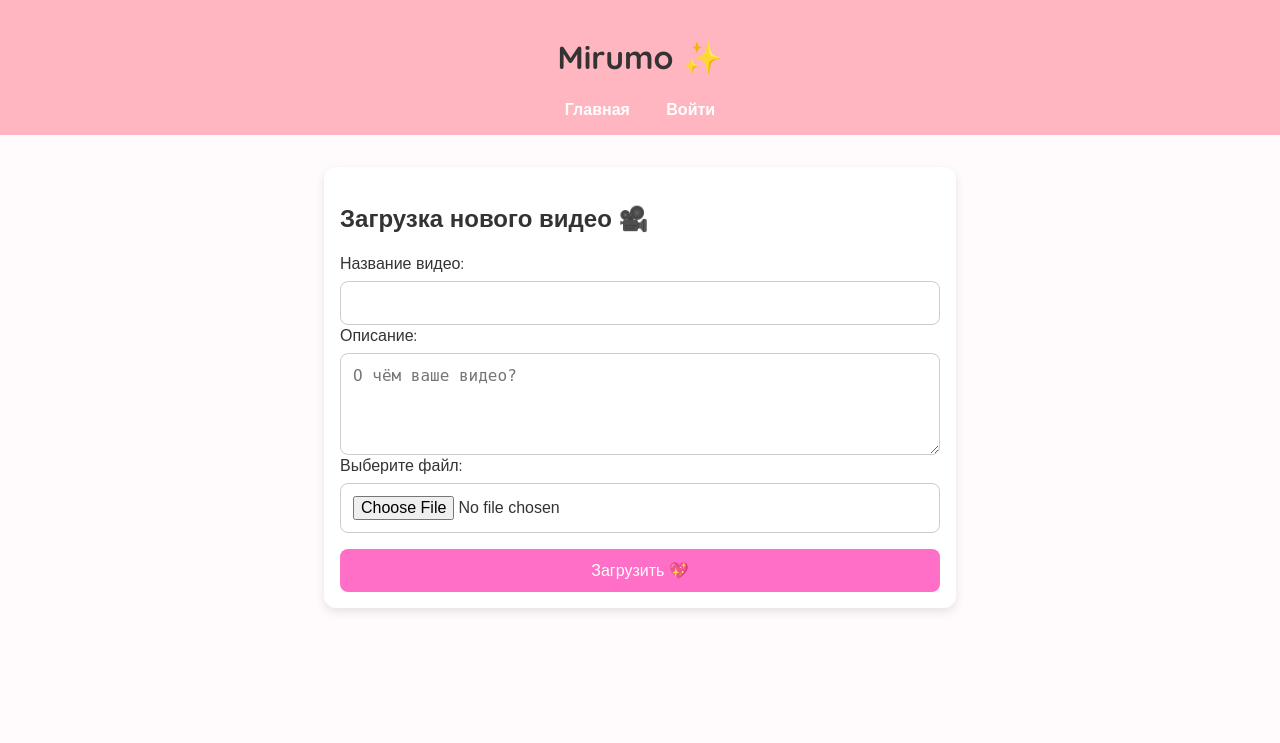
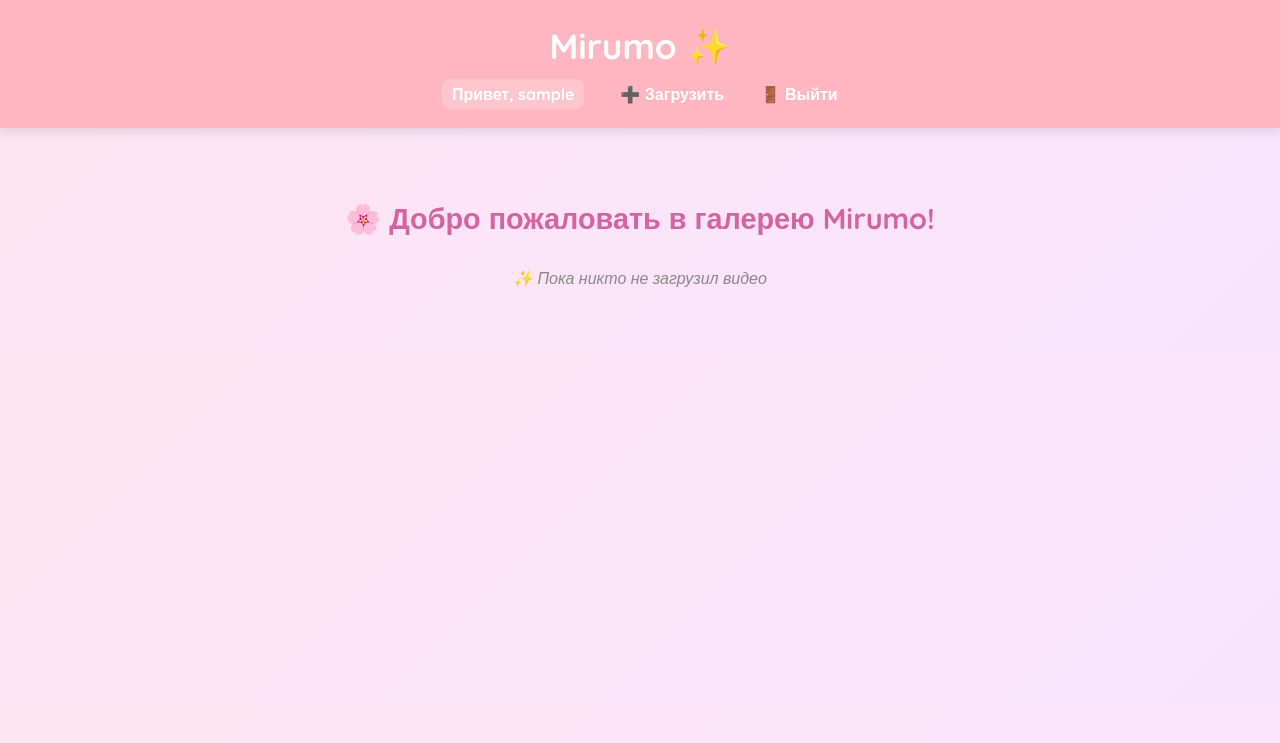
Before and after one commit to bagas1502/Mirumo, a Flask app: page / in a window 1280 px wide. Shown: the top 743 px of the page. Run offline with Flask 3, Linux system fonts and the light colour scheme; the visitor is signed in with stand-in values (Sample User, id 1); data that the repository does not hold is empty.

Commit message:
Добавлен CSS и подключён стиль

```diff
--- a/app.py
+++ b/app.py
@@ -17,7 +17,11 @@ from flask import render_template
 
 @app.route('/')
 def index():
-    return render_template("index.html")
+    conn = sqlite3.connect("database.db")
+    videos = conn.execute("SELECT * FROM videos").fetchall()
+    conn.close()
+    user = session['user'] if 'user' in session else None
+    return render_template("index.html", videos=videos, user=user)
 
 # Регистрация
 @app.route('/register', methods=['GET', 'POST'])
--- a/static/style.css
+++ b/static/style.css
@@ -2,94 +2,99 @@ body {
   font-family: 'Quicksand', sans-serif;
   margin: 0;
   padding: 0;
-  background: #fffafc;
+  background: linear-gradient(135deg, #ffe5f0, #f8e4ff);
   color: #333;
 }
 
 header {
   background: #ffb6c1;
+  padding: 1.5rem;
+  text-align: center;
+  box-shadow: 0 4px 10px rgba(0,0,0,0.1);
+}
+
+header h1 {
+  margin: 0;
+  font-size: 2.2rem;
+  color: white;
+}
+
+nav {
+  margin-top: 1rem;
+}
+
+nav a, .user {
+  margin: 0 1rem;
+  color: white;
+  text-decoration: none;
+  font-weight: bold;
+  font-size: 1rem;
+}
+
+.user {
+  background: rgba(255, 255, 255, 0.2);
+  padding: 0.3rem 0.6rem;
+  border-radius: 8px;
+}
+
+main {
+  max-width: 900px;
+  margin: 2rem auto;
   padding: 1rem;
   text-align: center;
 }
 
-nav {
-  margin-top: 0.5rem;
+.video-gallery h2 {
+  font-size: 1.8rem;
+  color: #d364a0;
+  margin-bottom: 1.5rem;
 }
 
-nav a {
-  margin: 0 1rem;
-  color: #fff;
-  text-decoration: none;
-  font-weight: bold;
+.videos {
+  display: flex;
+  flex-wrap: wrap;
+  justify-content: center;
+  gap: 1.5rem;
 }
 
-.upload-container {
-  max-width: 600px;
-  margin: 2rem auto;
+.video-card {
+  background: #fff;
+  border-radius: 12px;
+  box-shadow: 0 4px 15px rgba(0,0,0,0.1);
   padding: 1rem;
-  background: #fff;
-  box-shadow: 0 4px 10px rgba(0, 0, 0, 0.1);
-  border-radius: 12px;
+  width: 280px;
 }
 
-form {
-  display: flex;
-  flex-direction: column;
+.video-card video {
+  width: 100%;
+  border-radius: 8px;
+  margin-bottom: 0.5rem;
 }
 
-input[type="text"],
-textarea,
-input[type="file"],
-button {
-  margin-top: 0.5rem;
-  padding: 0.75rem;
-  border-radius: 8px;
-  border: 1px solid #ccc;
-  font-size: 1rem;
+.video-card h3 {
+  margin: 0.2rem 0;
+  font-size: 1.1rem;
+  color: #8e3b83;
 }
 
-button {
-  background-color: #ff6ec7;
-  color: white;
-  border: none;
-  cursor: pointer;
-  transition: background 0.3s;
-  margin-top: 1rem;
+.empty {
+  font-style: italic;
+  color: #888;
+  margin-top: 2rem;
 }
 
-button:hover {
-  background-color: #e05ba8;
-}
-
-.preview {
-  margin-top: 2rem;
-  text-align: center;
-}
-
-.preview video {
-  width: 100%;
-  max-width: 100%;
-  height: auto;
-  border-radius: 12px;
-}
-
-/* 📱 Mobile адаптация */
+/* 📱 Mobile */
 @media (max-width: 600px) {
-  .upload-container {
-    margin: 1rem;
-    padding: 1rem;
+  .video-card {
+    width: 90%;
   }
 
-  nav a {
+  nav a, .user {
     display: block;
     margin: 0.5rem 0;
   }
 
   header h1 {
-    font-size: 1.5rem;
-  }
-
-  button {
-    font-size: 1rem;
+    font-size: 1.6rem;
   }
 }
--- a/templates/index.html
+++ b/templates/index.html
@@ -1,9 +1,9 @@
 <!DOCTYPE html>
-<html lang="en">
+<html lang="ru">
 <head>
   <meta charset="UTF-8" />
   <meta name="viewport" content="width=device-width, initial-scale=1.0" />
-  <title>Загрузка видео | Mirumo ✨</title>
+  <title>Mirumo ✨ Главная</title>
   <link rel="stylesheet" href="/static/style.css" />
   <link href="https://fonts.googleapis.com/css2?family=Quicksand:wght@500;700&display=swap" rel="stylesheet">
 </head>
@@ -11,49 +11,33 @@
   <header>
     <h1>Mirumo ✨</h1>
     <nav>
-      <a href="index.html">Главная</a>
-      <a href="login.html">Войти</a>
+      {% if user %}
+        <span class="user">Привет, {{ user }}</span>
+        <a href="/upload">➕ Загрузить</a>
+        <a href="/logout">🚪 Выйти</a>
+      {% else %}
+        <a href="/login">Войти</a>
+        <a href="/register">Регистрация</a>
+      {% endif %}
     </nav>
   </header>
 
-  <main class="upload-container">
-    <h2>Загрузка нового видео 🎥</h2>
-    <form id="uploadForm">
-      <label for="title">Название видео:</label>
-      <input type="text" id="title" required>
+  <main class="video-gallery">
+    <h2>🌸 Добро пожаловать в галерею Mirumo!</h2>
 
-      <label for="desc">Описание:</label>
-      <textarea id="desc" rows="4" placeholder="О чём ваше видео?"></textarea>
-
-      <label for="videoFile">Выберите файл:</label>
-      <input type="file" id="videoFile" accept="video/*" required>
-
-      <button type="submit">Загрузить 💖</button>
-    </form>
-
-    <div id="previewContainer" class="preview" style="display:none;">
-      <h3>Предпросмотр ✨</h3>
-      <video controls id="videoPreview"></video>
-      <p id="videoTitle"></p>
-    </div>
+    {% if videos %}
+      <div class="videos">
+        {% for v in videos %}
+          <div class="video-card">
+            <video controls src="/{{ v[2] }}"></video>
+            <h3>{{ v[1] }}</h3>
+            <p>👤 {{ v[3] }}</p>
+          </div>
+        {% endfor %}
+      </div>
+    {% else %}
+      <p class="empty">✨ Пока никто не загрузил видео</p>
+    {% endif %}
   </main>
-
-  <script>
-    const form = document.getElementById("uploadForm");
-    const videoFile = document.getElementById("videoFile");
-    const preview = document.getElementById("previewContainer");
-    const videoPreview = document.getElementById("videoPreview");
-    const videoTitle = document.getElementById("videoTitle");
-
-    form.addEventListener("submit", e => {
-      e.preventDefault();
-      const file = videoFile.files[0];
-      if (file) {
-        videoPreview.src = URL.createObjectURL(file);
-        videoTitle.textContent = document.getElementById("title").value;
-        preview.style.display = "block";
-      }
-    });
-  </script>
 </body>
 </html>
```
